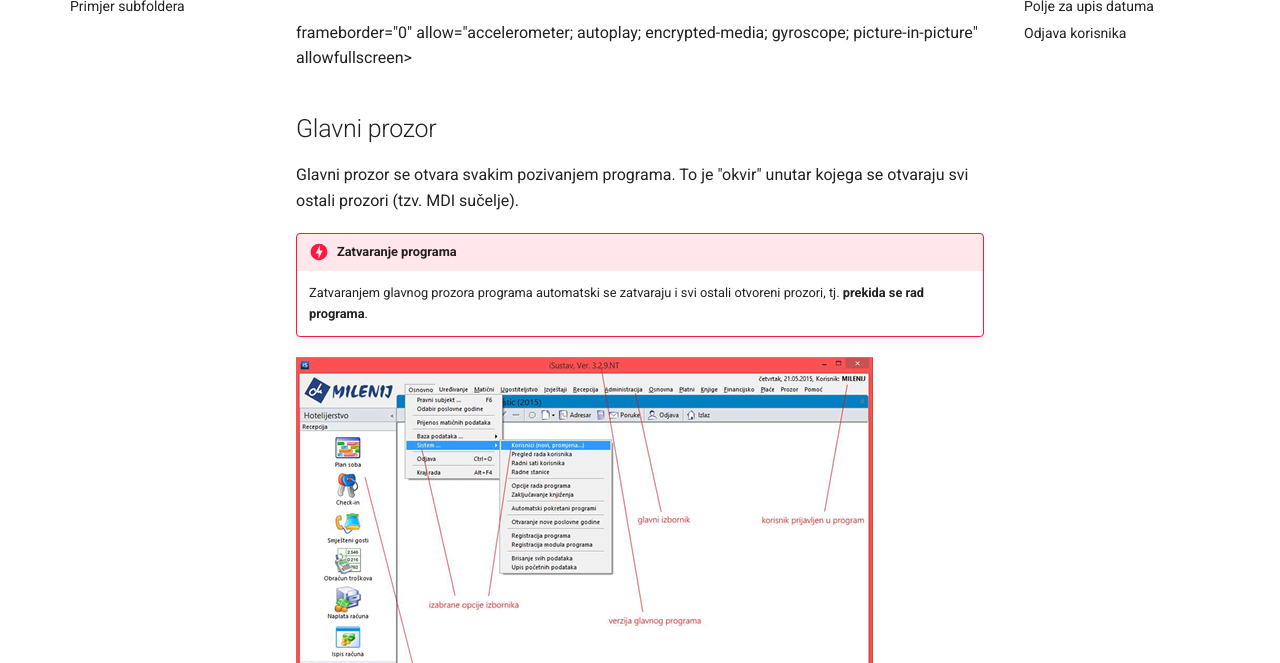
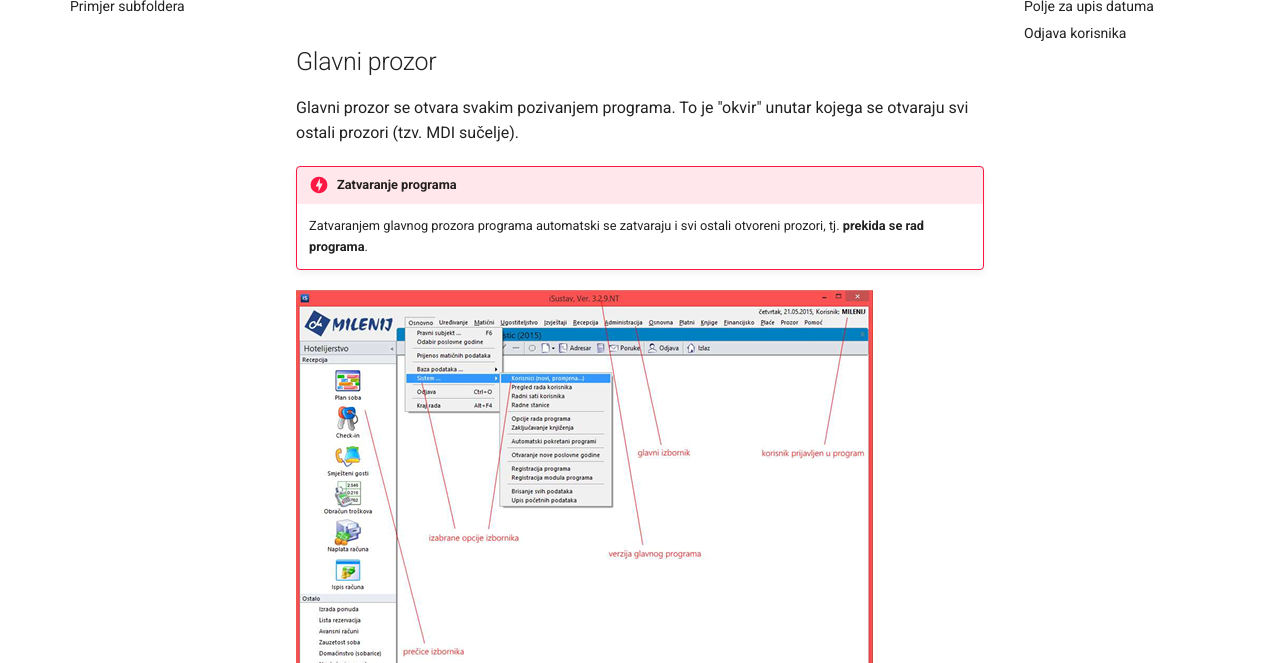
Before and after one commit to Milenij/milenij-upute, an MkDocs documentation site: the page built from docs/recepcija/osnovno-korištenje/index.md, in a window 1280 px wide and 900 px high, scrolled down 418 px, cut to the strip 237-900 px from the top of the window. Built offline with MkDocs 1.6.1 and Material for MkDocs 9.7.7, drawn with Linux system fonts in a browser that asks for light colours.

Commit message:
Update 🛎️ Recepcija “osnovno-korištenje/index”

```diff
--- a/docs/recepcija/osnovno-korištenje/index.md
+++ b/docs/recepcija/osnovno-korištenje/index.md
@@ -10,9 +10,9 @@
 
 U ovom dijelu uputa ukratko ćemo objasniti pojmove, oznake, simbole i konvencije s kojima ćete se često susretati koristeći naš program.
 
-<iframe width="560" height="315" src="https://www.youtube.com/embed/u5doPxsXLnc" frameborder="0" allow="accelerometer; autoplay; encrypted-media; gyroscope; picture-in-picture" allowfullscreen></iframe>
+<iframe width="560" height="315" src="https://www.youtube.com/embed/u5doPxsXLnc"frameborder="0" allow="accelerometer; autoplay; encrypted-media; gyroscope; picture-in-picture" allowfullscreen></iframe>
 
- frameborder="0" allow="accelerometer; autoplay; encrypted-media; gyroscope; picture-in-picture" allowfullscreen></iframe>
+
 
 ## Glavni prozor
 
```
